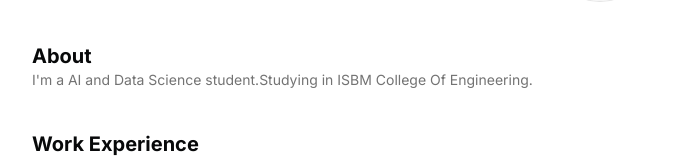
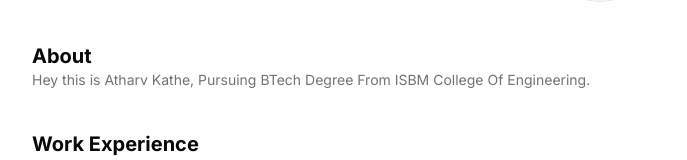
Before and after one commit to neuralatharv/neural, a Next.js app: page / in a window 1280 px wide. Shown: the part 200-360 px from the top of the page, without its empty margins (296-983 px from the left). Built offline with nearby package versions, Linux system fonts and the light colour scheme.

Commit message:
Update of summary.tsx

```diff
--- a/src/data/resume.tsx
+++ b/src/data/resume.tsx
@@ -10,7 +10,7 @@ export const DATA = {
   description:
     "AI and Data Science Student",
   summary:
-    "I'm a AI and Data Science student.Studying in ISBM College Of Engineering. ",
+    "Hey this is Atharv Kathe, Pursuing BTech Degree From ISBM College Of Engineering. ",
   avatarUrl: "/me.png",
 skills: [
   "Vibe Coding",
```
